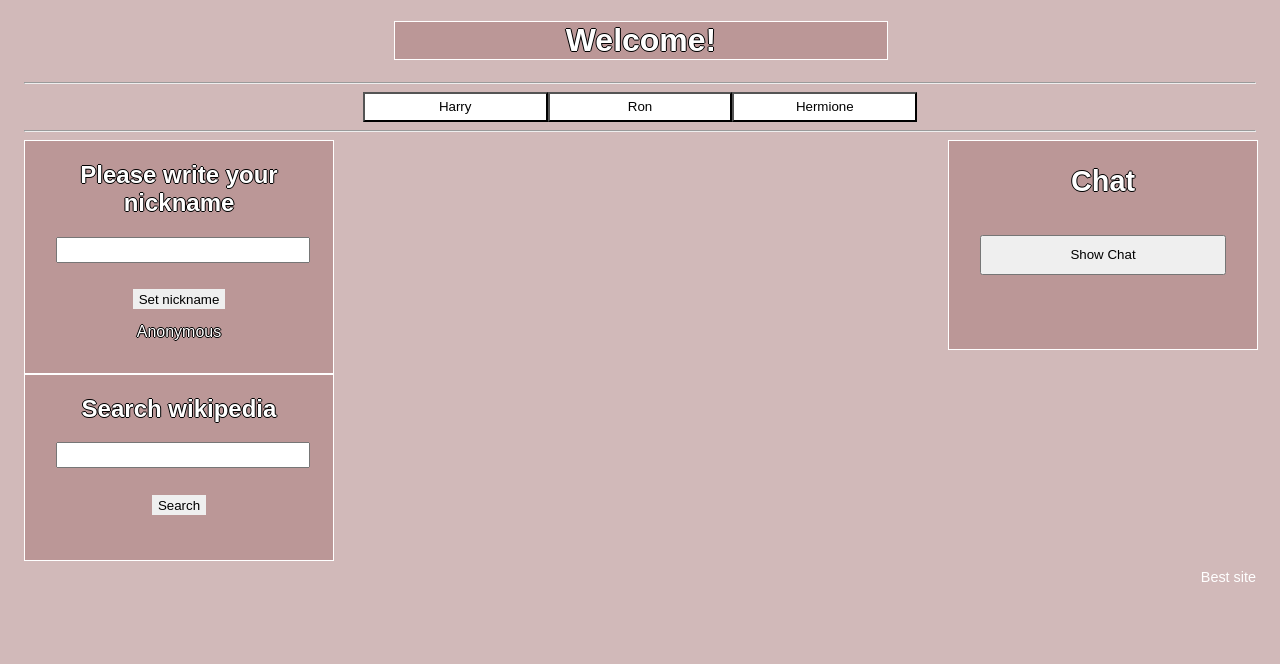
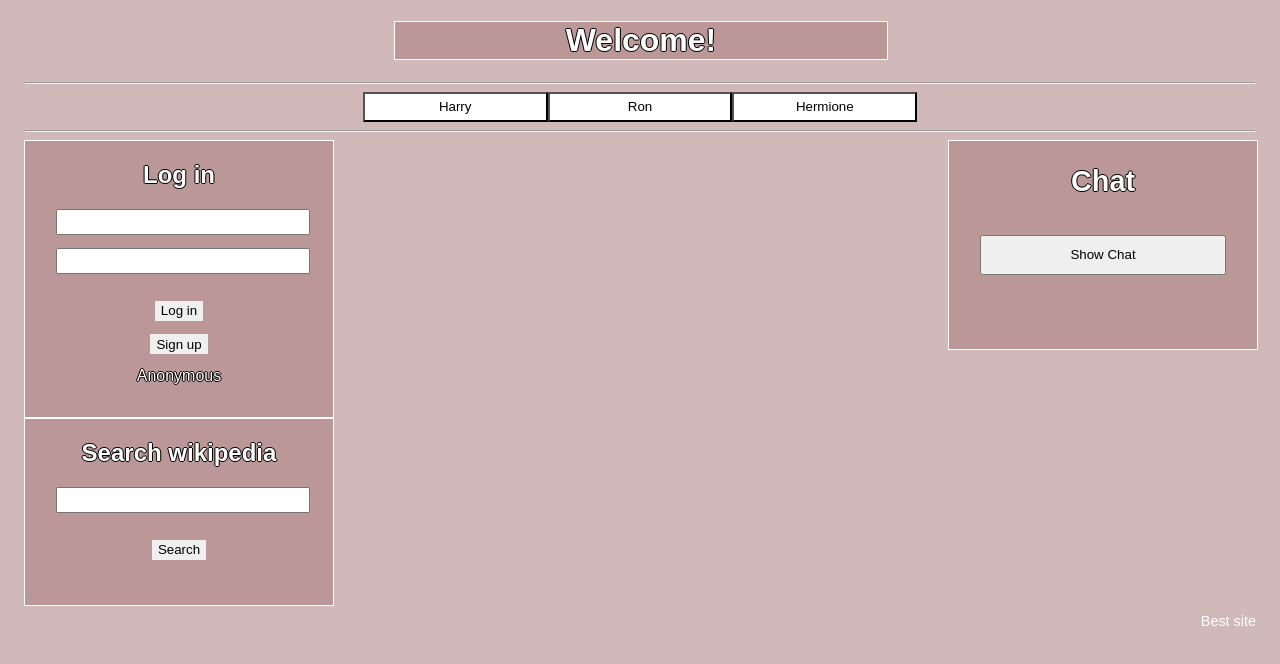
Before and after one commit to awege/someReactProject, a React app: page / in a window 1280 px wide. Shown: the top 664 px of the page. Built offline with nearby package versions, Linux system fonts and the light colour scheme.

Commit message:
Added signUp
Added signup and other changes

```diff
--- a/src/App.js
+++ b/src/App.js
@@ -105,7 +105,7 @@ class App extends Component {
 }
 const mapDispatchToProps = dispatch => (
   {
-    setAccount: (text) => { dispatch(setAccount(text)); },
+    setAccount: (array) => { dispatch(setAccount(array)); },
     setWikiRes: (array) => { dispatch(setWikiRes(array)); },
     setWikiImage: (text) => { dispatch(setWikiImage(text)); },
   }
@@ -113,7 +113,7 @@ const mapDispatchToProps = dispatch => (
 
 const mapStateToProps = state => (
   {
-    nicknamers: state.bestSite.accountIdText,
+    nicknamers: state.bestSite.accountId,
     wikiResult: state.bestSite.wikiRes,
     wikiImage: state.bestSite.wikiImage,
   }
--- a/src/chat.js
+++ b/src/chat.js
@@ -33,7 +33,7 @@ export default class Chat extends Component {
     }
 
     handleSubmit(event) {
-        const newAuthor = this.props.nickname;
+        const newAuthor = this.props.nickname[0];
         const newFact = this.state.value.toString();
         const newFactToAdd = {
             Author: newAuthor,
--- a/src/css/chat.css
+++ b/src/css/chat.css
@@ -2,7 +2,6 @@
     background-color: rgb(187, 151, 151);
     padding-bottom: 2em;
     width: 100%;
-    display:inline-block;
     min-height: 11em;
     border: 0.5px solid;
     color: white;
--- a/src/css/login.css
+++ b/src/css/login.css
@@ -13,6 +13,13 @@
   border: 0;
   height: 20px
 }
+.SignIn-Button button{
+  display: block;
+  margin: 0 auto;
+  border: 0;
+  height: 20px;
+  margin-bottom: 1em;
+}
 
 .NickNameChangeField {
   width: 80%;
@@ -23,3 +30,13 @@
   height: 20px;
   margin-bottom: 1em;
 }
+
+.PasswordChangeField {
+  width: 80%;
+  overflow-wrap: break-word;
+  display: block;
+  margin-left: 10%;
+  margin-top: 1em;
+  height: 20px;
+  margin-bottom: 1em;
+}
--- a/src/getFact.js
+++ b/src/getFact.js
@@ -1,4 +1,3 @@
-import { facts } from './facts.js'
 
 export function getAllFacts(){
     const fact = JSON.parse('{"Facts": [{ "Author": "Superdevaaja","text": "Carrots are orange"},{"Author": "Superdevaaja","text": "Jarno is a good driver"},{"Author": "Esko","text": "Esko on burgeri"}]}');
--- a/src/login.js
+++ b/src/login.js
@@ -1,17 +1,30 @@
 import React, { Component } from 'react';
+import { getUsers } from './users';
 import './css/login.css';
 
 export default class LogIn extends Component {
   constructor(props) {
     super(props);
     this.state = {
-      nickNameChange: ''
+      nickNameChange: '',
+      passwordChange: '',
+      newNick: '',
+      newPassword: '',
+      invalidUser: false,
+      invalidUserText: 'Invalid username or passowrd',
+      signUp: false,
     };
-    this.handleChange = this.handleChange.bind(this);
-    this.handleSubmit = this.handleSubmit.bind(this);
+    this.handleNickNameChange = this.handleNickNameChange.bind(this);
+    this.handlePasswordChange = this.handlePasswordChange.bind(this);
+    this.handleLoginSubmit = this.handleLoginSubmit.bind(this);
+    this.handleNewNickChange = this.handleNewNickChange.bind(this);
+    this.handleNewPasswordChange = this.handleNewPasswordChange.bind(this);
+    this.handleSignInSubmit = this.handleSignInSubmit.bind(this);
+    this.handleSignUpClick = this.handleSignUpClick.bind(this);
+    this.users = getUsers();
   }
 
-  handleChange(event) {
+  handleNickNameChange(event) {
     const target = event.target;
     const nickNameChanges = target.value;
     this.setState({
@@ -19,32 +32,121 @@ export default class LogIn extends Component {
     });
   }
 
-  handleSubmit(event) {
-    const newNick = this.state.nickNameChange.toString();
-    this.props.setAccount(newNick);
-    event.preventDefault();
+  handlePasswordChange(event) {
+    const target = event.target;
+    const passwordChanges = target.value;
     this.setState({
-      nickNameChange: '',
+      passwordChange: passwordChanges,
     });
   }
 
+  handleNewPasswordChange(event) {
+    const target = event.target;
+    const passwordChanges = target.value;
+    this.setState({
+      newPassword: passwordChanges,
+    });
+  }
+
+  handleNewNickChange(event) {
+    const target = event.target;
+    const nickNameChanges = target.value;
+    this.setState({
+      newNick: nickNameChanges,
+    });
+  }
+
+  handleSignInSubmit(event) {
+    event.preventDefault();
+    this.users.push({
+      username: this.state.newNick,
+      password: this.state.newPassword,
+    });
+    this.setState({
+      newNick: '',
+      newPassword: '',
+      signUp: false,
+    })
+  }
+
+  handleSignUpClick(event) {
+    event.preventDefault();
+    this.setState({
+      signUp: true,
+    })
+  }
+
+  handleLoginSubmit(event) {
+    event.preventDefault();
+    const nickChange = this.state.nickNameChange.toString();
+    const passwordChange = this.state.passwordChange.toString();
+    const userCheck = this.users.find(u => u.username === nickChange);
+    if (userCheck !== undefined && userCheck.password === passwordChange) {
+      this.props.setAccount([nickChange, this.state.passwordChange]);
+      this.setState({
+        nickNameChange: '',
+        passwordChange: '',
+        invalidUser: false,
+    });
+    } else {
+      this.setState({
+        nickNameChange: '',
+        passwordChange: '',
+        invalidUser: true,
+    });
+    }
+  }
+
   render() {
+
     return (
         <div className="LogIn">
             <div className="LogIn-header">
-                <h2> Please write your nickname </h2>
+                <h2> Log in </h2>
             </div>
-            <form onSubmit={this.handleSubmit}>
+            <form onSubmit={this.handleLoginSubmit}>
                     <input
                         className="NickNameChangeField"
                         type="text"
                         name="nickNameChange"
                         value={this.state.nickNameChange}
-                        onChange={this.handleChange}
+                        onChange={this.handleNickNameChange}
                     />
-                <input className="NickName-submitBtn" type="submit" value="Set nickname" />
+                    <input
+                        className="PasswordChangeField"
+                        type="text"
+                        name="passwordChange"
+                        value={this.state.passwordChange}
+                        onChange={this.handlePasswordChange}
+                    />
+                <input className="NickName-submitBtn" type="submit" value="Log in" />
             </form>
-            {this.props.currentNick}
+            <div className="SignIn-Button">
+              <button
+                onClick={this.handleSignUpClick}
+              >
+                Sign up
+              </button>
+              { this.state.signUp &&
+              <form onSubmit={this.handleSignInSubmit}>
+              <input
+                  className="NickNameChangeField"
+                  type="text"
+                  name="nickNameChange"
+                  value={this.state.newNick}
+                  onChange={this.handleNewNickChange}
+              />
+              <input
+                  className="PasswordChangeField"
+                  type="text"
+                  name="passwordChange"
+                  value={this.state.newPassword}
+                  onChange={this.handleNewPasswordChange}
+              />
+          <input className="NickName-submitBtn" type="submit" value="Join!" />
+      </form>}
+            </div>
+            {this.state.invalidUser ? this.state.invalidUserText : this.props.currentNick[0]}
         </div>
 
     );
--- a/src/store/actions/index.js
+++ b/src/store/actions/index.js
@@ -1,9 +1,9 @@
 import { actionTypes } from '../constants';
 
-function setAccount(text) {
+function setAccount(array) {
   return {
     type: actionTypes.INIT_ACCOUNT_ID,
-    payload: { text },
+    payload: { array },
   };
 }
 function setWikiRes(array) {
--- a/src/store/reducers/best-site-reducer.js
+++ b/src/store/reducers/best-site-reducer.js
@@ -1,7 +1,7 @@
 import { actionTypes } from '../constants';
 
 const initialState = {
-  accountIdText: 'Anonymous',
+  accountId: ['Anonymous',''],
   wikiRes: [],
   wikiImage: '',
 };
@@ -10,8 +10,8 @@ export default function bestSiteReducer(state = initialState, action = {}) {
   const { type, payload = {} } = action;
   switch (type) {
     case actionTypes.SET_ACCOUNT_IDTEXT: {
-      const { accountIdText } = payload;
-      return { ...state, accountIdText };
+      const { accountId } = payload;
+      return { ...state, accountId };
     }
 
     case actionTypes.SET_WIKI_RES: {
--- a/src/store/sagas/best-site-saga.js
+++ b/src/store/sagas/best-site-saga.js
@@ -3,10 +3,10 @@ import { actionTypes } from '../constants';
 
 function* setAccount(action) {
   const { payload } = action;
-  const { text } = payload;
+  const { array } = payload;
   yield put({
     type: actionTypes.SET_ACCOUNT_IDTEXT,
-    payload: { accountIdText: text },
+    payload: { accountId: array },
   });
 }
 
--- /dev/null
+++ b/src/users.js
@@ -0,0 +1,5 @@
+
+export function getUsers() {
+    const users = JSON.parse('{"users": [{ "username": "Superdevaaja","password": "esko"},{"username": "pekka","password": "esko"}]}');
+    return users.users;
+}
```
